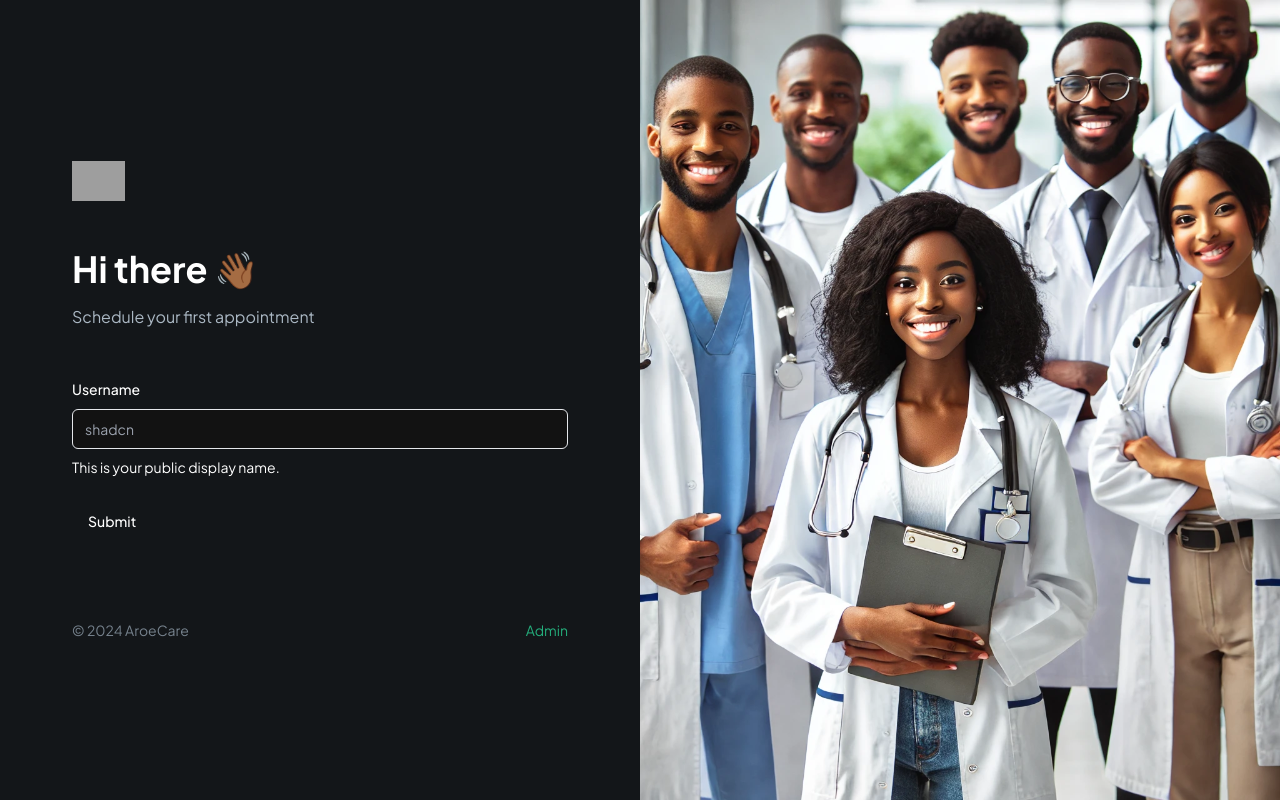
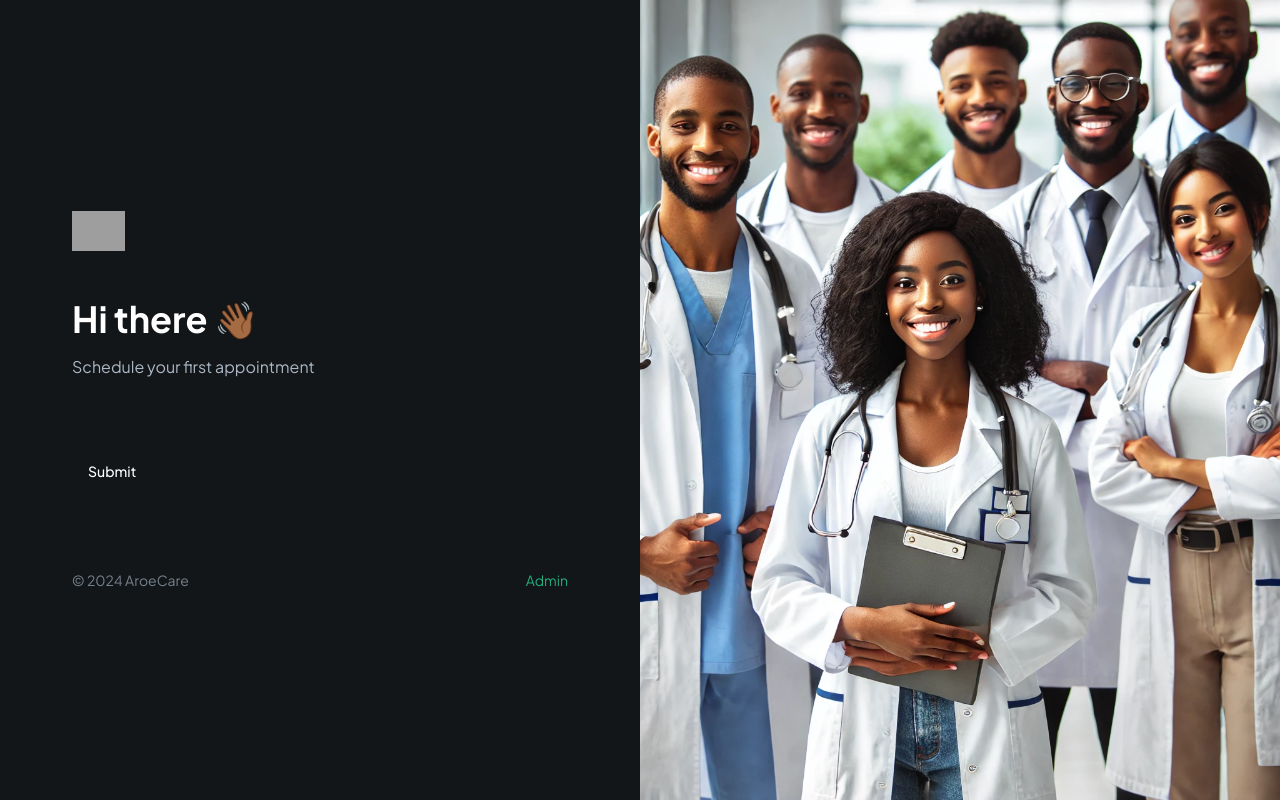
Before and after one commit to EricJoshua1/AroeCare-Patient-care-platform, a Next.js app: page / in a window 1280 px wide. Built offline with nearby package versions, Linux system fonts and the light colour scheme; grey boxes are pictures that could not be loaded.

Commit message:
Refactor: CustomForm component

```diff
--- a/components/CustonFormField.tsx
+++ b/components/CustonFormField.tsx
@@ -17,20 +17,15 @@ interface CustomProps {
   fieldType: FormFieldType;
 }
 
-const CustonFormField = ({ control, fieldType }: CustomProps) => {
+const CustonFormField = ({ control, fieldType, name }: CustomProps) => {
   return (
     <FormField
       control={control}
-      name="username"
+      name={name}
       render={({ field }) => (
-        <FormItem>
-          <FormLabel>Username</FormLabel>
-          <FormControl>
-            <Input placeholder="shadcn" {...field} />
-          </FormControl>
-          <FormDescription>This is your public display name.</FormDescription>
-          <FormMessage />
-        </FormItem>
+       <FormItem className="">
+
+       </FormItem>
       )}
     />
   );
--- a/components/forms/PatientForm.tsx
+++ b/components/forms/PatientForm.tsx
@@ -43,6 +43,11 @@ const PatientForm = () => {
         <CustonFormField
           fieldType={FormFieldType.INPUT}
           control={form.control}
+          name= "name"
+          label= "Full name"
+          placeholder= "John Doe"
+          iconSrc="assets/icons/user.svg"
+          iconAlt="user"
         />
 
         <Button type="submit">Submit</Button>
```
